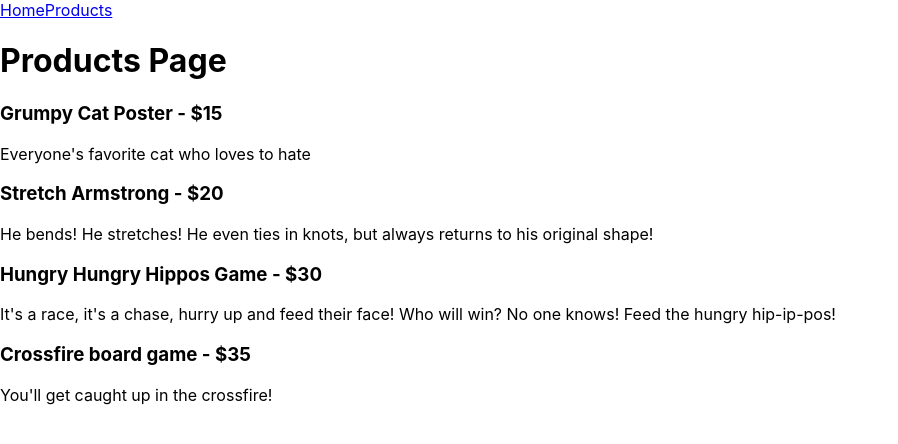
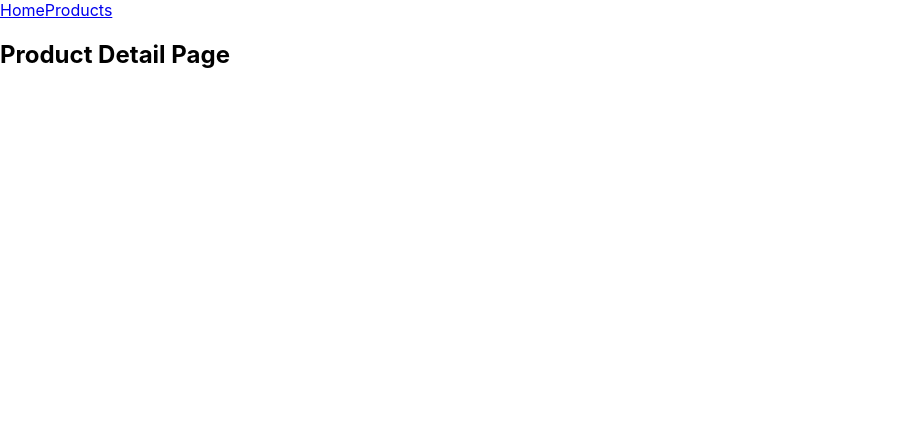
Before and after one commit to MattVegh/react-router, a React (Create React App) app: page /products/1 in a window 1280 px wide. Shown: the top 444 px of the page, without its empty margins (0-898 px from the left). Built offline with nearby package versions, Linux system fonts and the light colour scheme.

Commit message:
product detail page in progress

```diff
--- a/src/AppTwo.js
+++ b/src/AppTwo.js
@@ -17,7 +17,7 @@
                     <Home />
                 </Route>
 
-                <Route path='/products'>
+                <Route exact path='/products'>
                     <Products />
                 </Route>
 
--- a/src/AppTwoComponents/ProductDetail.js
+++ b/src/AppTwoComponents/ProductDetail.js
@@ -3,10 +3,16 @@
 import productsData from './productsData'
 
 function ProductsDetail() {
+    const { productId } = useParams()
+    const history = useHistory()
 
+    const thisProduct = productsData.find(product => product.id === productId)
+
+    console.log(productId, thisProduct)
     return (
         <div>
-
+            <h2>Product Detail Page</h2>
+            <h3></h3>
         </div>
     )
 }
--- a/src/AppTwoComponents/Products.js
+++ b/src/AppTwoComponents/Products.js
@@ -1,12 +1,13 @@
 import React from "react"
+import { Link } from 'react-router-dom'
 import productsData from './productsData'
 
 function Products() {
 
     const products = productsData.map(product =>
         <div key={product.id}>
-            <h3>{product.name} - ${product.price}</h3>
-            <p>{product.description}</p>
+            <h3><Link to={`/products/${product.id}`}>{product.name}</Link> - ${product.price}</h3>
+
         </div>)
 
     return (
```
